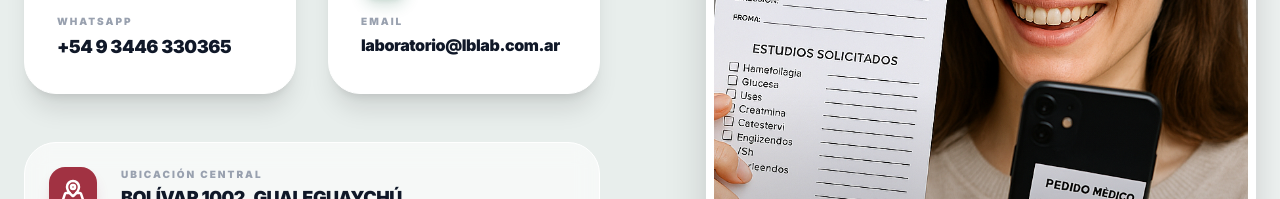
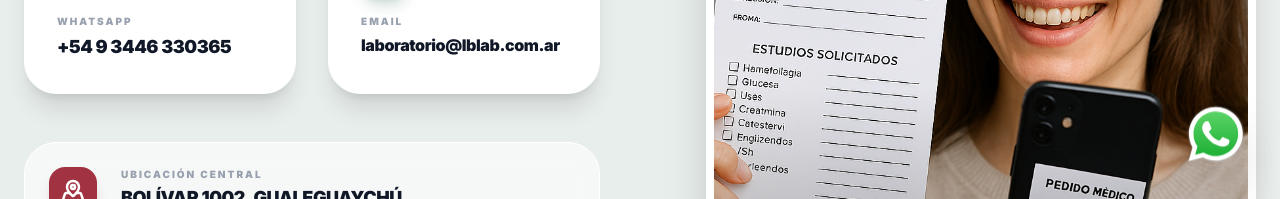
Before and after one commit to LucioRebora/lblab, a Next.js app: page /contacto in a window 1280 px wide. Shown: the part 601-800 px from the top of the page. Built offline with nearby package versions, Linux system fonts and the light colour scheme; no server answers.

Commit message:
fixes varios

```diff
--- a/src/app/api/admin/config/prices/route.ts
+++ b/src/app/api/admin/config/prices/route.ts
@@ -37,7 +37,7 @@ export async function POST(request: Request) {
             data: {
                 name,
                 nbuUnits: parseFloat(nbuUnits),
-                category: category || "GENERAL"
+                category: category || "DERIVANTE"
             }
         });
 
--- a/src/app/derivaciones/page.tsx
+++ b/src/app/derivaciones/page.tsx
@@ -57,7 +57,7 @@ export default function DerivacionesPage() {
             setLoadingPrices(true);
             try {
                 const [pricesRes, configRes] = await Promise.all([
-                    fetch("/api/admin/config/prices"),
+                    fetch("/api/admin/config/prices?category=DERIVANTE"),
                     fetch("/api/admin/config/global")
                 ]);
 
--- a/src/app/layout.tsx
+++ b/src/app/layout.tsx
@@ -22,6 +22,7 @@ export const metadata: Metadata = {
 };
 
 import { Providers } from "@/components/Providers";
+import WhatsAppButton from "@/components/WhatsAppButton";
 
 export default function RootLayout({
   children,
@@ -31,7 +32,10 @@ export default function RootLayout({
   return (
     <html lang="es" className={`${outfit.variable} ${inter.variable}`}>
       <body className="antialiased font-body">
-        <Providers>{children}</Providers>
+        <Providers>
+          {children}
+          <WhatsAppButton />
+        </Providers>
       </body>
     </html>
   );
--- a/src/app/page.tsx
+++ b/src/app/page.tsx
@@ -21,22 +21,6 @@ export default function Home() {
       <Technology />
       <Contact />
       <Footer />
-
-      {/* Floating WhatsApp Button */}
-      <a
-        href="https://wa.me/5493446330365"
-        target="_blank"
-        rel="noopener noreferrer"
-        className="fixed bottom-8 right-8 z-50 hover:scale-110 transition-transform"
-      >
-        <Image
-          src="/img/WhatsApp.svg"
-          alt="WhatsApp"
-          width={64}
-          height={64}
-          className="drop-shadow-2xl"
-        />
-      </a>
     </main>
   );
 }
--- a/src/app/veterinaria/page.tsx
+++ b/src/app/veterinaria/page.tsx
@@ -99,7 +99,7 @@ export default function VeterinariaPage() {
 
     const tabs: { id: TabType; label: string; icon: any }[] = [
         { id: "INSTRUCCIONES", label: "TOMA DE MUESTRAS", icon: Info },
-        { id: "SOLICITUD", label: "SOLICITAR TURNO", icon: ClipboardList },
+        { id: "SOLICITUD", label: "SOLICITAR ESTUDIOS", icon: ClipboardList },
         { id: "PRECIOS", label: "LISTA DE PRECIOS", icon: DollarSign },
     ];
 
--- a/src/components/Contact.tsx
+++ b/src/components/Contact.tsx
@@ -47,7 +47,7 @@ export default function Contact() {
         <section id="contacto" className="py-24 bg-sage-bg relative text-gray-900 transition-all duration-300">
             <div className="max-w-7xl mx-auto px-4">
 
-                <div id="mapa" className="bg-white rounded-[2.5rem] overflow-hidden mb-16 shadow-xl border-4 border-white h-80 relative group scroll-mt-24">
+                <div id="mapa" className="bg-white rounded-[2.5rem] overflow-hidden mb-16 shadow-xl border-4 border-white h-80 relative group scroll-mt-32">
                     <div className="absolute inset-0 bg-gray-100 animate-pulse flex items-center justify-center">
                         <MapPin size={48} className="text-primary-green animate-bounce" />
                         <span className="ml-4 text-gray-500 font-bold uppercase tracking-widest text-sm">UBICACIÓN: Bolívar 1002, Gualeguaychú</span>
--- a/src/components/Navbar.tsx
+++ b/src/components/Navbar.tsx
@@ -63,7 +63,7 @@ export default function Navbar() {
                             </Link>
                         ))}
                         <Link
-                            href="/contacto"
+                            href="/#mapa"
                             className="flex items-center gap-2 bg-sage-bg text-gray-700 px-4 py-2.5 rounded-full text-[13px] font-black tracking-widest hover:bg-gray-200 transition-all border border-gray-200"
                         >
                             <MapPin size={14} className="text-primary-green" />
@@ -107,6 +107,14 @@ export default function Navbar() {
                             {link.name}
                         </Link>
                     ))}
+                    <Link
+                        href="/#mapa"
+                        onClick={() => setIsOpen(false)}
+                        className="block py-4 text-xs font-black text-primary-green border-b border-gray-50 uppercase tracking-widest flex items-center gap-2"
+                    >
+                        <MapPin size={14} />
+                        UBICACIÓN
+                    </Link>
                     <a
                         href="https://redlab.com.ar/lblab"
                         target="_blank"
--- /dev/null
+++ b/src/components/WhatsAppButton.tsx
@@ -0,0 +1,49 @@
+"use client";
+
+import { motion } from "framer-motion";
+import Image from "next/image";
+import { usePathname } from "next/navigation";
+
+export default function WhatsAppButton() {
+    const pathname = usePathname();
+    const isAdminPage = pathname?.startsWith('/admin');
+
+    if (isAdminPage) return null;
+
+    return (
+        <motion.a
+            href="https://wa.me/5493446330365"
+            target="_blank"
+            rel="noopener noreferrer"
+            initial={{ opacity: 0, scale: 0.5, y: 20 }}
+            animate={{
+                opacity: 1,
+                scale: 1,
+                y: [0, -10, 0],
+            }}
+            transition={{
+                opacity: { duration: 0.5 },
+                scale: { duration: 0.5 },
+                y: {
+                    duration: 3,
+                    repeat: Infinity,
+                    ease: "easeInOut"
+                }
+            }}
+            whileHover={{ scale: 1.1 }}
+            whileTap={{ scale: 0.9 }}
+            className="fixed bottom-8 right-8 z-50 flex items-center justify-center"
+        >
+            <div className="absolute inset-0 bg-green-500 rounded-full animate-ping opacity-20" />
+            <div className="relative hover:scale-110 transition-transform">
+                <Image
+                    src="/img/WhatsApp.svg"
+                    alt="WhatsApp"
+                    width={64}
+                    height={64}
+                    className="drop-shadow-2xl"
+                />
+            </div>
+        </motion.a>
+    );
+}
```
Also changed, not shown: 1 other file (tests, documents, lock files or other folders).
